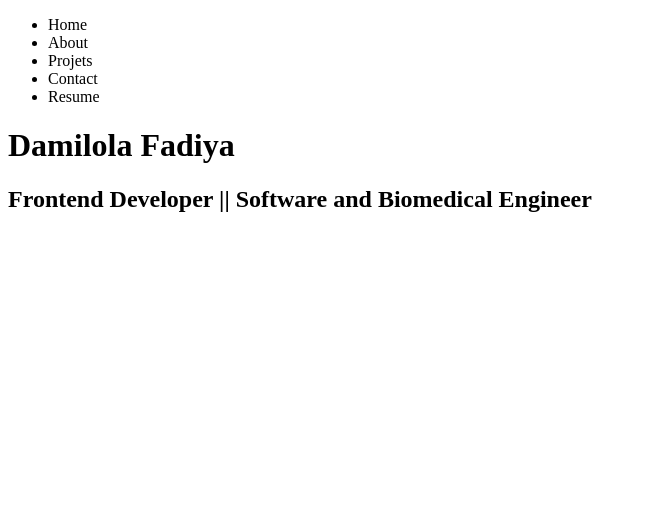
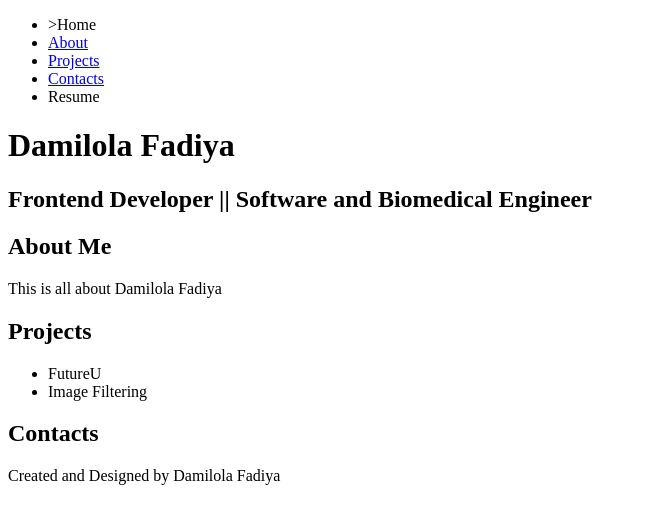
Before and after one commit to Dami-Fadiya/Damilola-Fadiya-Website, a plain HTML site: page index.html in a window 1280 px wide. Shown: the whole page, without its empty margins (0-647 px from the left). Drawn offline with Linux system fonts and the light colour scheme.

Commit message:
Added Sections to page

```diff
--- a/index.html
+++ b/index.html
@@ -7,16 +7,30 @@
     <header>
       <nav>
         <ul>
-          <li>Home</li>
-          <li>About</li>
-          <li>Projets</li>
-          <li>Contact</li>
+          <li>>Home</li>
+          <li><a href="#about">About</a></li>
+          <li><a href="#projects">Projects</a></li>
+          <li><a href="#contacts">Contacts</a></li>
           <li>Resume</li>
         </ul>
       </nav>
       <h1>Damilola Fadiya</h1>
       <h2>Frontend Developer || Software and Biomedical Engineer</h2>
     </header>
-
+    <div id="about">
+      <h2>About Me</h2>
+      <p>This is all about Damilola Fadiya</p>
+    </div>
+    <div id="projects">
+      <h2>Projects</h2>
+      <ul>
+        <li>FutureU</li>
+        <li>Image Filtering</li>
+      </ul>
+    </div>
+    <div id="contacts">
+      <h2>Contacts</h2>
+    </div>
+    <footer>Created and Designed by Damilola Fadiya</footer>
   </body>
 </html>
```
